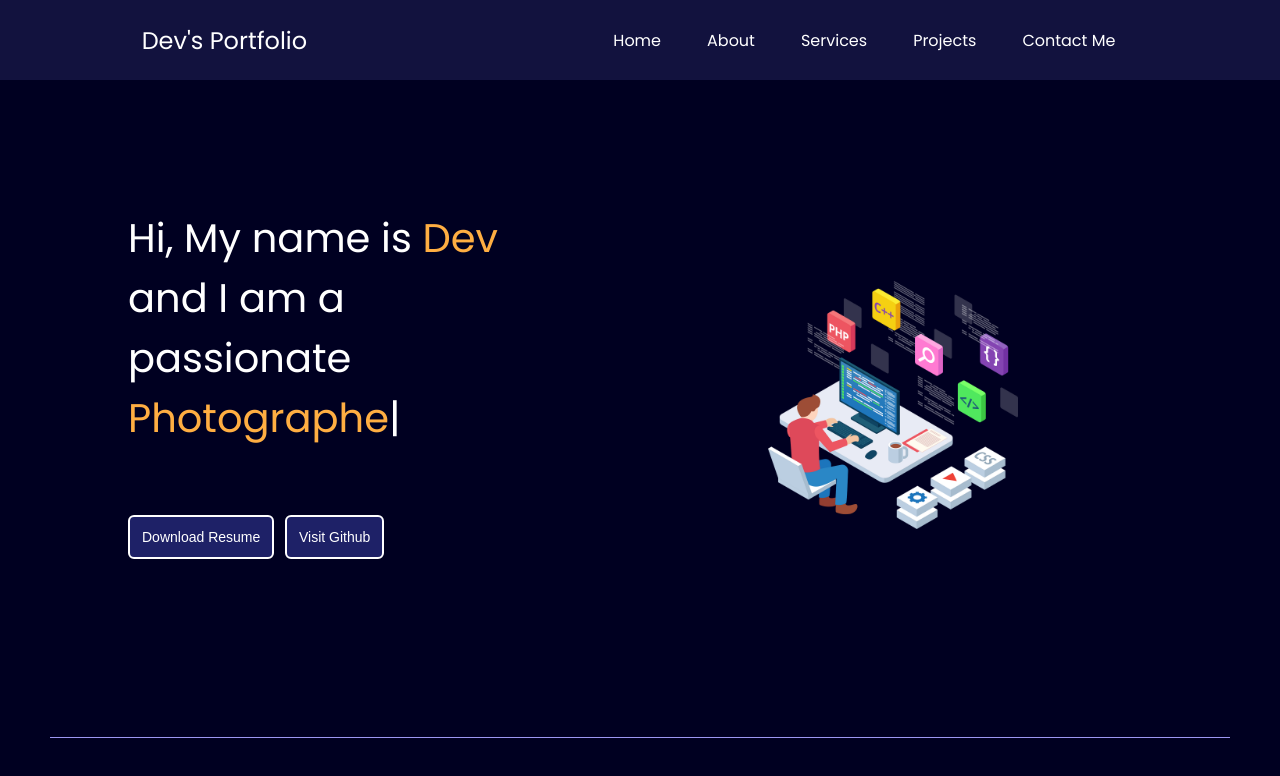
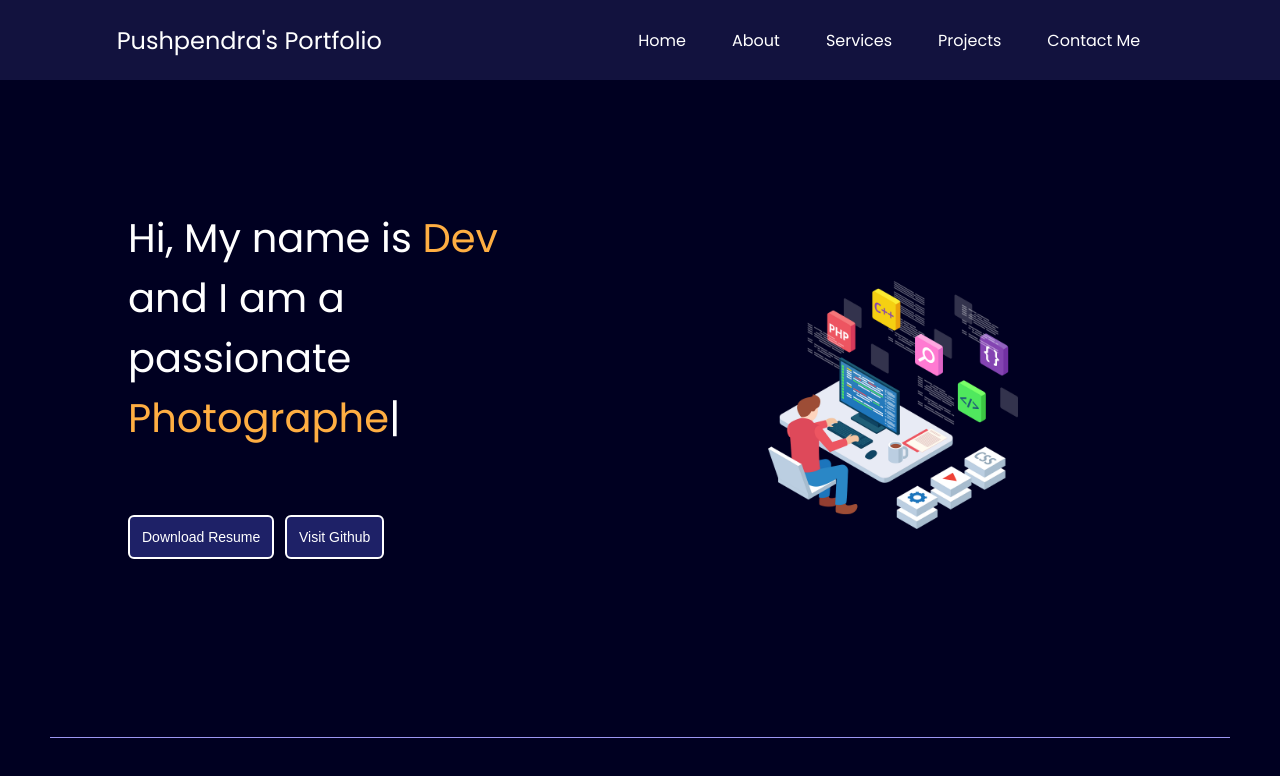
Before and after one commit to pixeldev001/GSQ-Task-03-a-, a plain HTML site: page index.html in a window 1280 px wide. Shown: the top 776 px of the page. Drawn offline with nearby package versions, Linux system fonts and the light colour scheme.

Commit message:
Update index.html

```diff
--- a/index.html
+++ b/index.html
@@ -13,7 +13,7 @@
 
   <header>
     <nav>
-      <div class="left"> Dev's Portfolio</div>
+      <div class="left"> Pushpendra's Portfolio</div>
       <div class="right">
         <ul>
           <li><a href="/"> Home </a></li>
```
